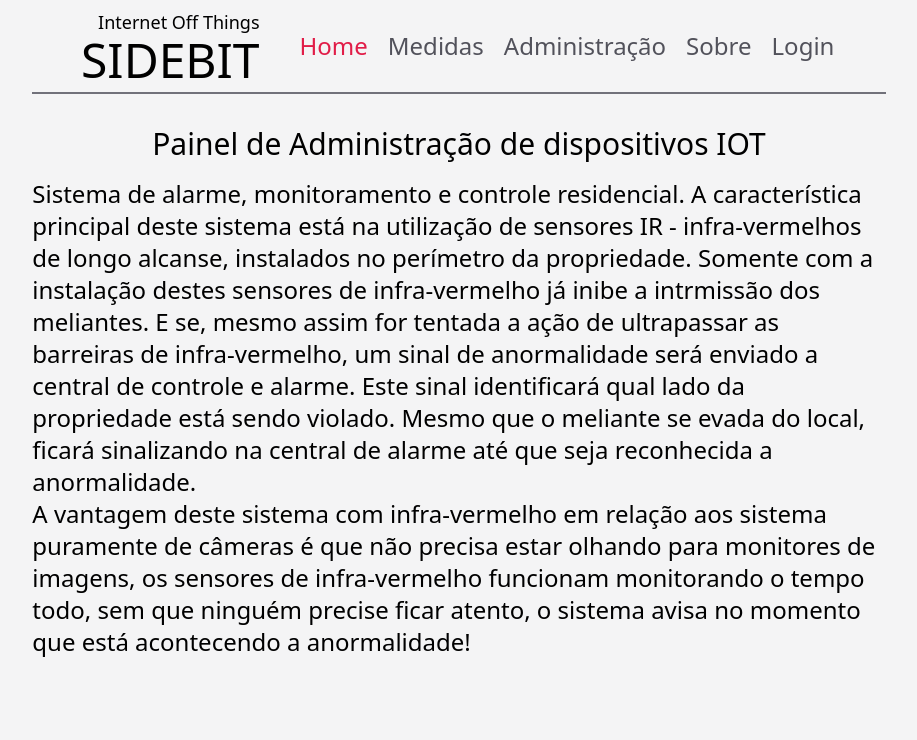
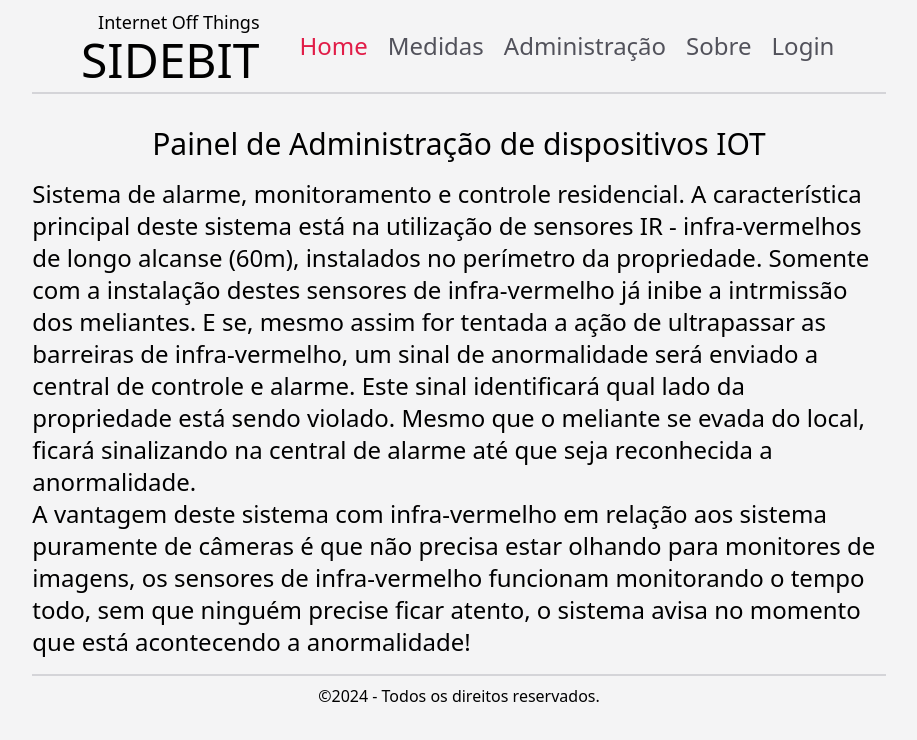
Before and after one commit to mig-ramos/iot-al-res-001, a React (Vite) app in the folder web/: page / in a window 1280 px wide. Shown: the top 740 px of the page, without its empty margins (181-1098 px from the left). Built offline with nearby package versions, Linux system fonts and the light colour scheme.

Commit message:
feat: cria componente footer

```diff
--- a/web/src/App.tsx
+++ b/web/src/App.tsx
@@ -8,6 +8,7 @@ import About from './pages/About'
 import NotFound from './pages/NotFound';
 import Login from './pages/Login';
 import Register from './pages/Register';
+import { Footer } from './components/footer';
 
 function App() {
 
@@ -25,6 +26,7 @@ function App() {
             <Route path="/register" element={<Register />} />
             <Route path='*' element={<NotFound />} />
           </Routes>
+          <Footer />
         </BrowserRouter>
       </Content>
     </div>
--- a/web/src/components/Header..tsx
+++ b/web/src/components/Header..tsx
@@ -2,7 +2,7 @@ import { Navbar } from "./Navbar";
 
 export function Header(){
     return(
-        <header className="flex w-auto justify-center items-center p-2">
+        <header className="flex w-auto justify-center items-center p-2 border-b-2 border-zinc-300">
             <Navbar />
         </header>
     )
--- /dev/null
+++ b/web/src/components/footer.tsx
@@ -0,0 +1,7 @@
+export function Footer(){
+    return(
+        <footer className="flex w-auto justify-center items-center mt-4 p-2 border-t-2 border-zinc-300">
+            <p>&copy;{new Date().getFullYear()} - Todos os direitos reservados.</p>
+        </footer>
+    )
+}
--- a/web/src/index.css
+++ b/web/src/index.css
@@ -3,6 +3,6 @@
 @tailwind utilities;
 
 body {
-  overflow-y: hidden;
-  overflow-x: hidden;
+  /* overflow-y: hidden;
+  overflow-x: hidden; */
 }
--- a/web/src/pages/Home.tsx
+++ b/web/src/pages/Home.tsx
@@ -1,13 +1,13 @@
 export default function Home() {
     return (
-        <main className="border-t-2 border-zinc-500 ">
+        <main className="scroll-mr-0">
 
             <div className="flex flex-col items-center mt-8">
                 <h2 className="text-3xl mb-4">Painel de Administração de dispositivos IOT</h2>
                 <div className="text-2xl">
                     <p>
                         Sistema de alarme, monitoramento e controle residencial. A característica principal deste sistema
-                        está na utilização de sensores IR - infra-vermelhos de longo alcanse, instalados no perímetro da propriedade.
+                        está na utilização de sensores IR - infra-vermelhos de longo alcanse (60m), instalados no perímetro da propriedade.
                         Somente com a instalação destes sensores de infra-vermelho já inibe a intrmissão dos meliantes. E se, mesmo assim
                         for tentada a ação de ultrapassar as barreiras de infra-vermelho, um sinal de anormalidade será enviado a central
                         de controle e alarme. Este sinal identificará qual lado da propriedade está sendo violado. Mesmo que o
```
